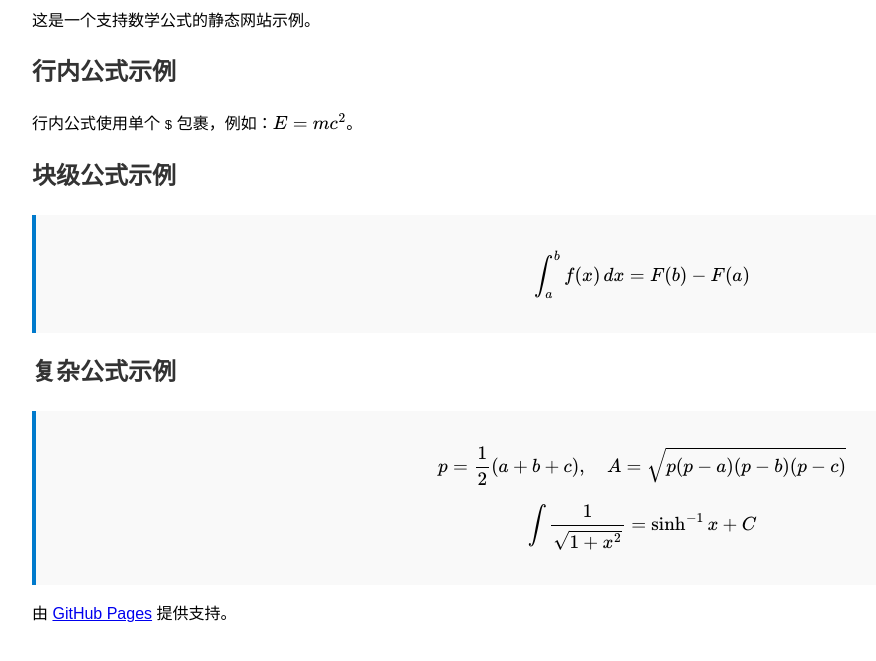
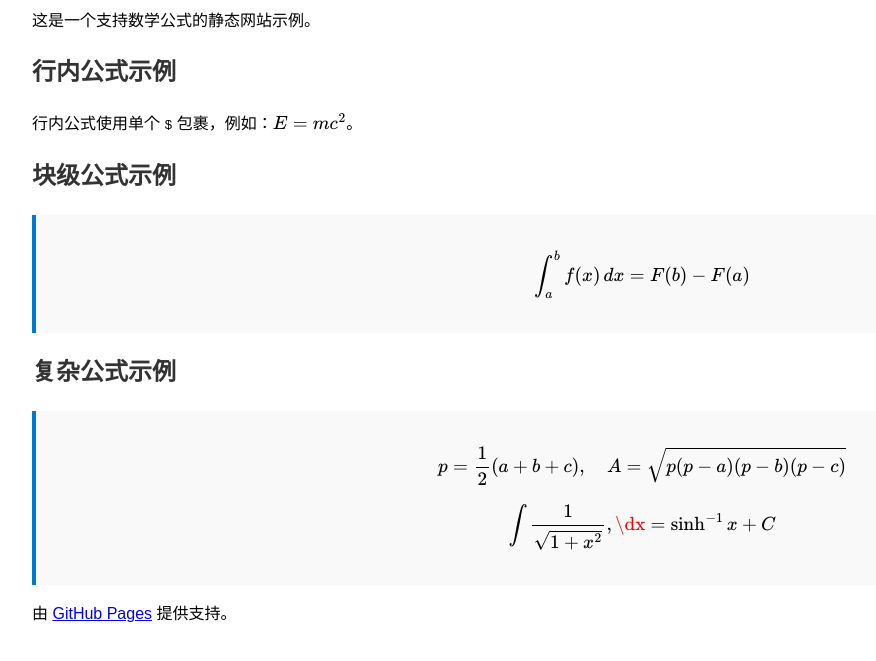
Before and after one commit to whzer1/whzer1.github.io, a plain HTML site: page index.html in a window 1280 px wide. Shown: the part 97-758 px from the top of the page, without its empty margins (0-876 px from the left). Drawn offline with nearby package versions, Linux system fonts and the light colour scheme.

Commit message:
Update index.html

```diff
--- a/index.html
+++ b/index.html
@@ -54,7 +54,7 @@
             A = \sqrt{p(p-a)(p-b)(p-c)}
             $$
             $$
-            \int \frac{1}{\sqrt{1+x^2} } =\sinh^{-1} x+C
+            \int \frac{1}{\sqrt{1+x^2} },\dx=\sinh^{-1} x+C
             $$
         </div>
     </main>
```
